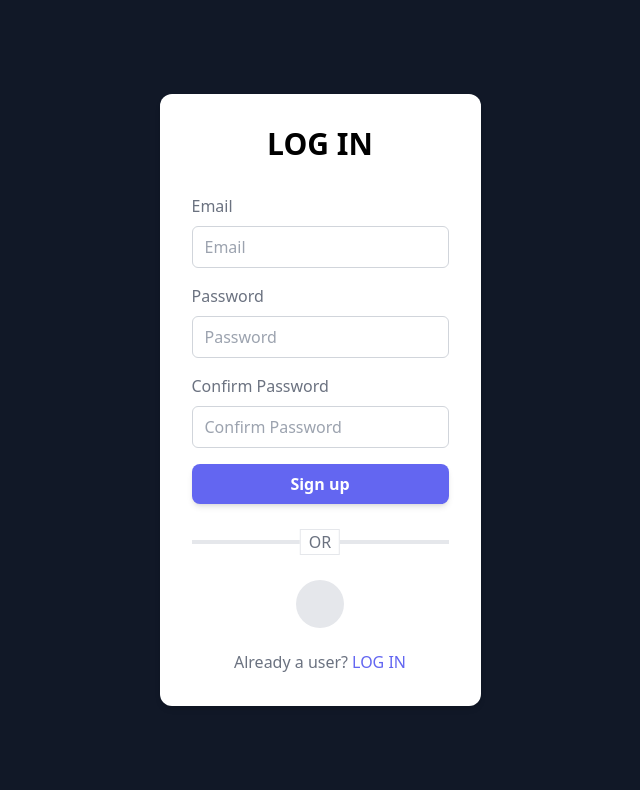
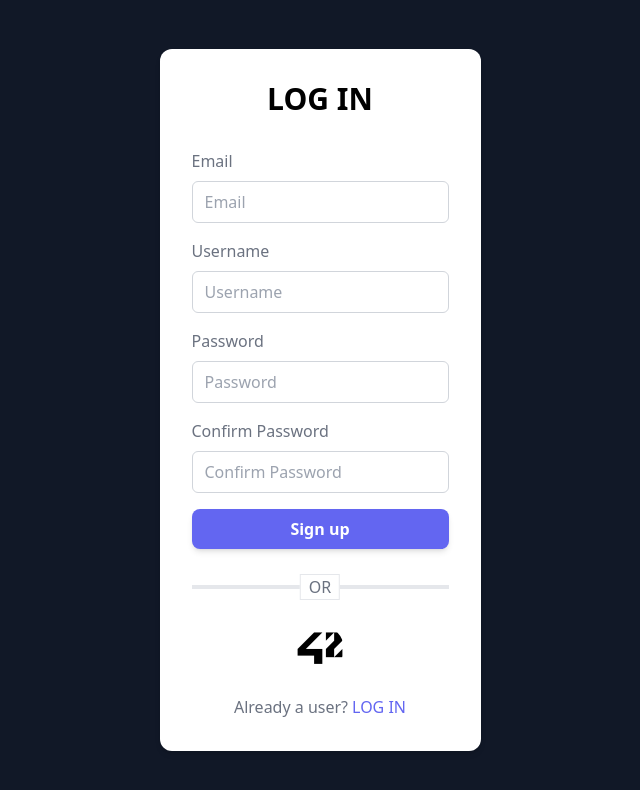
Before and after one commit to zackarydevove/transcendence, a React (Create React App) app in the folder client/: page /signup in a window 1280 px wide. Shown: the top 790 px of the page, without its empty margins (320-960 px from the left). Built offline with nearby package versions, Linux system fonts and the light colour scheme.

Commit message:
add 42 logo in login and signup

```diff
--- a/client/src/pages/Login.tsx
+++ b/client/src/pages/Login.tsx
@@ -31,7 +31,7 @@ function Login() {
         </div>
         {/* 42 OAuth */}
         <div className='mb-4'>
-            <button className='w-12 h-12 rounded-full bg-gray-200'></button>
+			<button className='w-12 h-12 rounded-full bg-42logo bg-cover '></button>
         </div>
         {/* Sign up link */}
         <div className='text-center flex gap-1'>
--- a/client/src/pages/Signup.tsx
+++ b/client/src/pages/Signup.tsx
@@ -12,6 +12,13 @@ function Signup() {
             <input className='w-full px-3 py-2 border border-gray-300 rounded-md focus:outline-none focus:border-indigo-500'
                     type='email'
                     placeholder='Email'/>
+        </div>
+        {/* Username */}
+        <div className='mb-4 w-full'>
+            <p className='text-gray-500 mb-2'>Username</p>
+            <input className='w-full px-3 py-2 border border-gray-300 rounded-md focus:outline-none focus:border-indigo-500'
+                    type='text'
+                    placeholder='Username'/>
         </div>
         {/* Password */}
         <div className='mb-4 w-full'>
@@ -38,7 +45,7 @@ function Signup() {
         </div>
         {/* 42 OAuth */}
         <div className='mb-4'>
-            <button className='w-12 h-12 rounded-full bg-gray-200'></button>
+            <button className='w-12 h-12 rounded-full bg-42logo bg-cover '></button>
         </div>
         {/* Sign up link */}
         <div className='text-center flex gap-1'>
--- a/client/tailwind.config.js
+++ b/client/tailwind.config.js
@@ -4,7 +4,11 @@ module.exports = {
     "./src/**/*.{js,jsx,ts,tsx}",
   ],
   theme: {
-    extend: {},
+    extend: {
+      backgroundImage: {
+        '42logo': "url('./images/42logo.png')",
+      }
+    },
   },
   plugins: [],
 }
```
Also changed, not shown: client/src/images/42logo.png (added).
